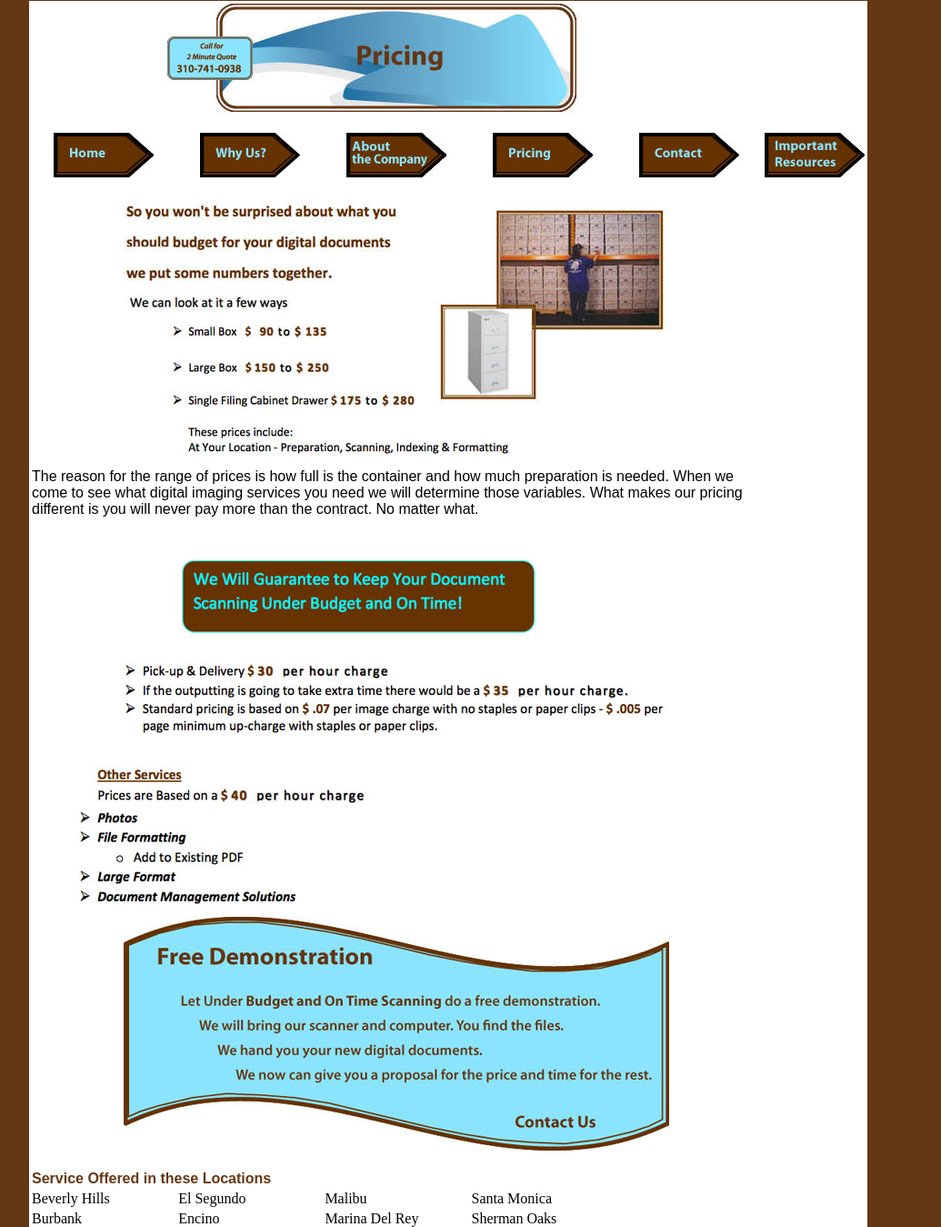
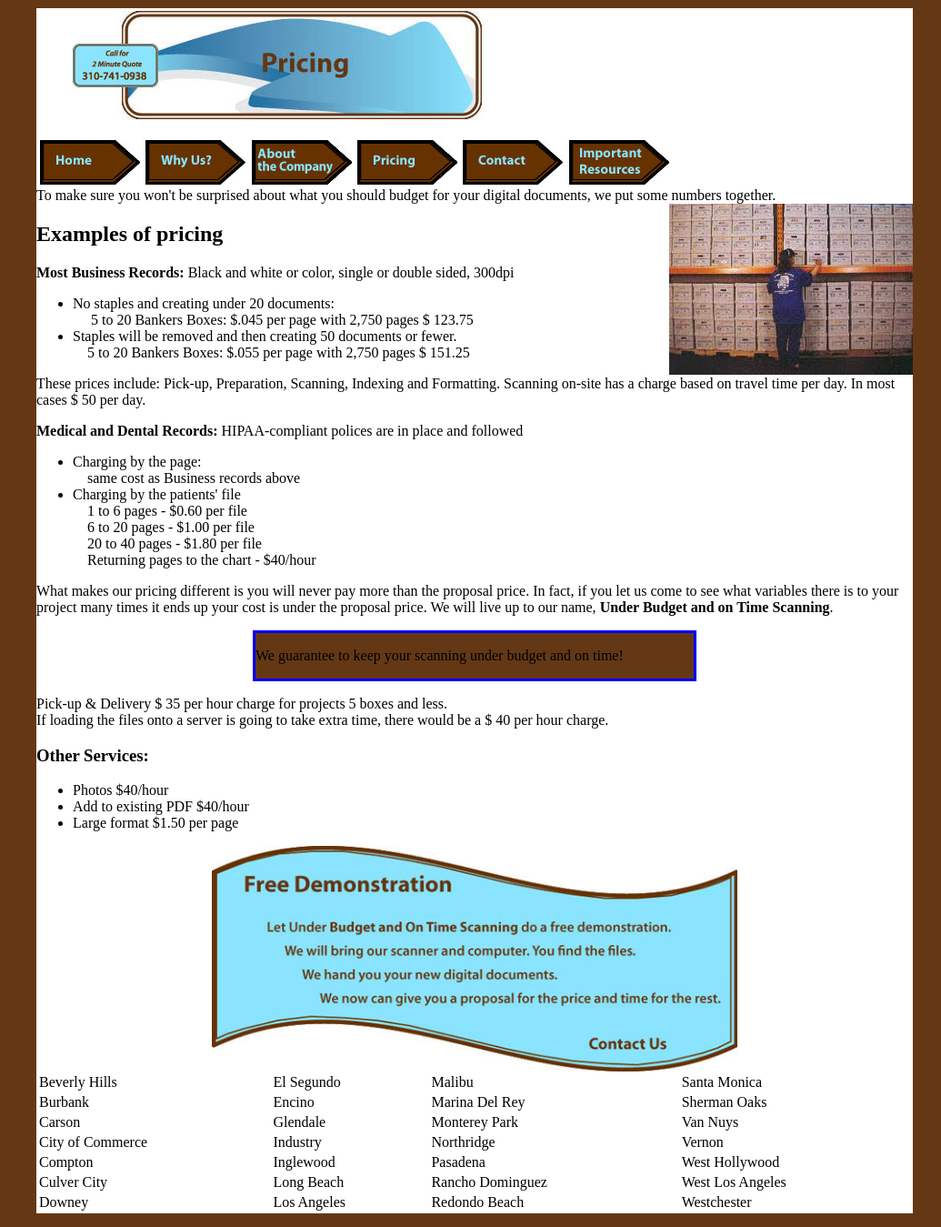
Before and after one commit to poweredhoward/ScanningSite, a plain HTML site: page pricing.html in a window 1280 px wide. Shown: the part 9-1358 px from the top of the page at 91% size, without its empty margins (118-1153 px from the left). Drawn offline with Linux system fonts and the light colour scheme.

Commit message:
Started to fix pricing to reflect changes

```diff
--- a/pricing.html
+++ b/pricing.html
@@ -7,11 +7,41 @@
   <META name="description" content="Under Budget and On Time Scanning">
   <META name="keywords" content="underbudgetandontimescanning, Under, Budget, Time, Scanning, Jay, Jay Howard, Jason Howard Under Budget">
 </head>
+<style>
+ #mainBody{
+    background-color: white;
+    display: inline-block;
+    margin-left: 150px;
+    margin-right: 150px;
+    margin-top: 10px;
+   /* margin: auto;*/
+    }
 
-<body style="margin-left: 150px;margin-top: 10px;" bgcolor="#643815">
+    #guarantee{
+    	border-color: blue;
+    	border-style: solid;
+    	background-color: #643815;
+/*    	display: inline-block;
+*/    	border-width: 3px;
+    	margin: 0 auto;
+    	width: 50%;
 
-	<TABLE BORDER="0" WIDTH="700" bgcolor="white">
-		<tr><td colspan="5"><center><img src="images/Header_Pricing.jpg"  border="0"><BR><BR></td></tr>
+    }
+
+    #free{
+    	display: block;
+	    margin-right: auto;
+	    margin-left: auto;
+	    width: 60%;
+    }
+
+</style>
+<body  bgcolor="#643815">
+
+  <div id = "mainBody">
+  <TABLE BORDER="0" WIDTH="700">
+
+    <tr><td colspan="5"><center><img src="images/Header_Pricing.jpg" border="0"><BR><BR></td></tr>
       <TR>
         <TD width="140"><CENTER><a href="index.html"><img src="images/Button1.jpg" border="0"></a></TD>
         <TD width="140"><CENTER><a href="why.html"><img src="images/Button2.jpg" border="0"></a></TD>
@@ -20,43 +50,62 @@
         <TD width="140"><CENTER><a href="contact.html"><img src="images/Button5.jpg" border="0"></a></TD>
         <TD width="140"><CENTER><a href="important.html"><img src="images/Button6.jpg" border="0"></a></TD>
       </TR>
-								<tr><td colspan="5"><center><font color="#643815" face="Arial"><BR><B></B></font></td></tr>
+    </Table>
 
+    <span>
+    	To make sure you won't be surprised about what you should budget for your digital documents, we put some numbers together.
+    	<img src = "images/boxes.jpg" style = "float: right;">
+    </span>
 
-									<tr><td colspan="5"><center><img src="images/storage.jpg"<BR><BR></td></tr>
+    <h2>Examples of pricing</h2>
+    <div>
+    	<p><b>Most Business Records:</b> Black and white or color, single or double sided, 300dpi</p>
+    	<ul>
+    		<li>
+    			No staples and creating under 20 documents:
+    			<br>&emsp; 5 to 20 Bankers Boxes: $.045 per page with 2,750 pages $ 123.75
+    		</li>
+    		<li>Staples will be removed and then creating 50 documents or fewer.
+				<br>&emsp;5 to 20 Bankers Boxes:  $.055 per page with 2,750 pages $ 151.25
+			</li>
+    	</ul>
+    	<p>These prices include:
+			Pick-up, Preparation, Scanning, Indexing and Formatting. Scanning on-site has a charge based on travel time per day. In most cases $ 50 per day.
+		</p>
 
+		<p><b>Medical and Dental Records:</b> HIPAA-compliant polices are in place and followed</p>
 
-										<tr><td colspan="5">
-											<font color="black" face="Arial">
+		<ul>
+			<li>Charging by the page: <br>&emsp;same cost as Business records above</li>
+			<li>Charging by the patients' file
+				<br>&emsp;1 to 6 pages - $0.60 per file
+				<br>&emsp;6 to 20 pages - $1.00 per file
+				<br>&emsp;20 to 40 pages - $1.80 per file
+				<br>&emsp;Returning pages to the chart - $40/hour
+			</li>
+		</ul>
+		<p>What makes our pricing different is you will never pay more than the proposal price. In fact, if you let us come to see what variables there is to your project many times it ends up your cost is under the proposal price. We will live up to our name, <b>Under Budget and on Time Scanning</b>. </p>
+
+		<div id = "guarantee">
+			<p>We guarantee to keep your scanning under budget and on time!</p>
+		</div>
+
 		<p>
-													The reason for the range of prices is how full is the container and how much preparation is needed. When we come to see what digital imaging services you need we will determine those variables. What makes our pricing different is you will never pay more than the contract. No matter what.
-												</p><BR></font>
-											</td></tr>
+			Pick-up & Delivery $ 35 per hour charge for projects 5 boxes and less.
+			<br>
+			If loading the files onto a server is going to take extra time, there would be a $ 40 per hour charge.
+		</p>
 
+		<h3>Other Services:</h3>
+		<ul>
+			<li>Photos $40/hour</li>
+			<li>Add to existing PDF $40/hour</li>
+			<li>Large format $1.50 per page</li>
+		</ul>
 
+		<img src="images/free.jpg" id="free">
 
-											<tr><td colspan="5"><center><img src="images/price4.jpg"  border="0"><BR><BR></td></tr>
-												<tr><td colspan="5"><center><img src="images/other.jpg"  border="0"<BR><BR></td></tr>
-													<tr><td colspan="5"><center>
-
-
-
-														<img src="images/free.jpg" border="0" usemap="#menu"><BR><BR>
-														<map name="menu">
-															<area coords="429, 217, 531, 242" href="contact.html">
-														</map>
-
-
-													</td></tr>
-
-
-													<tr><td colspan="5">
-														<p><font color="#643815" face="Arial">
-															<B>Service Offered in these Locations</B>
-														</p>
-													</font></td></tr>
-
-
+		<table style = "width:100%">
 			<tr><td>Beverly Hills</td><td>El Segundo </td><td>Malibu</td><td>Santa Monica</td><td></td></tr>
 			<tr><td>Burbank</td><td>Encino</td><td>Marina Del Rey</td><td>Sherman Oaks</td><td></td></tr>
 			<tr><td>Carson</td><td>Glendale </td><td>Monterey Park</td><td>Van Nuys</td><td></td></tr>
@@ -64,8 +113,7 @@
 			<tr><td>Compton</td><td>Inglewood</td><td>Pasadena</td><td>West Hollywood</td><td></td></tr>
 			<tr><td>Culver City</td><td>Long Beach</td><td>Rancho Dominguez</td><td>West Los Angeles</td><td></td></tr>
 			<tr><td>Downey</td><td>Los Angeles</td><td>Redondo Beach</td><td>Westchester </td><td></td></tr>
-
-													<tr><td colspan="5"><BR><BR>  <center><img src="images/foot.jpg"  border="0"><BR><BR><BR><BR></td></tr>
+		</table>
 
 
 
@@ -73,8 +121,10 @@
 
 
 
+  </div>
 
-													</TABLE>
+
+
 <script type="text/javascript">
     var _gaq = _gaq || [];
     _gaq.push(['_setAccount', 'UA-22197572-1']);
```
Lines whose indentation alone changed are shown as unchanged.
